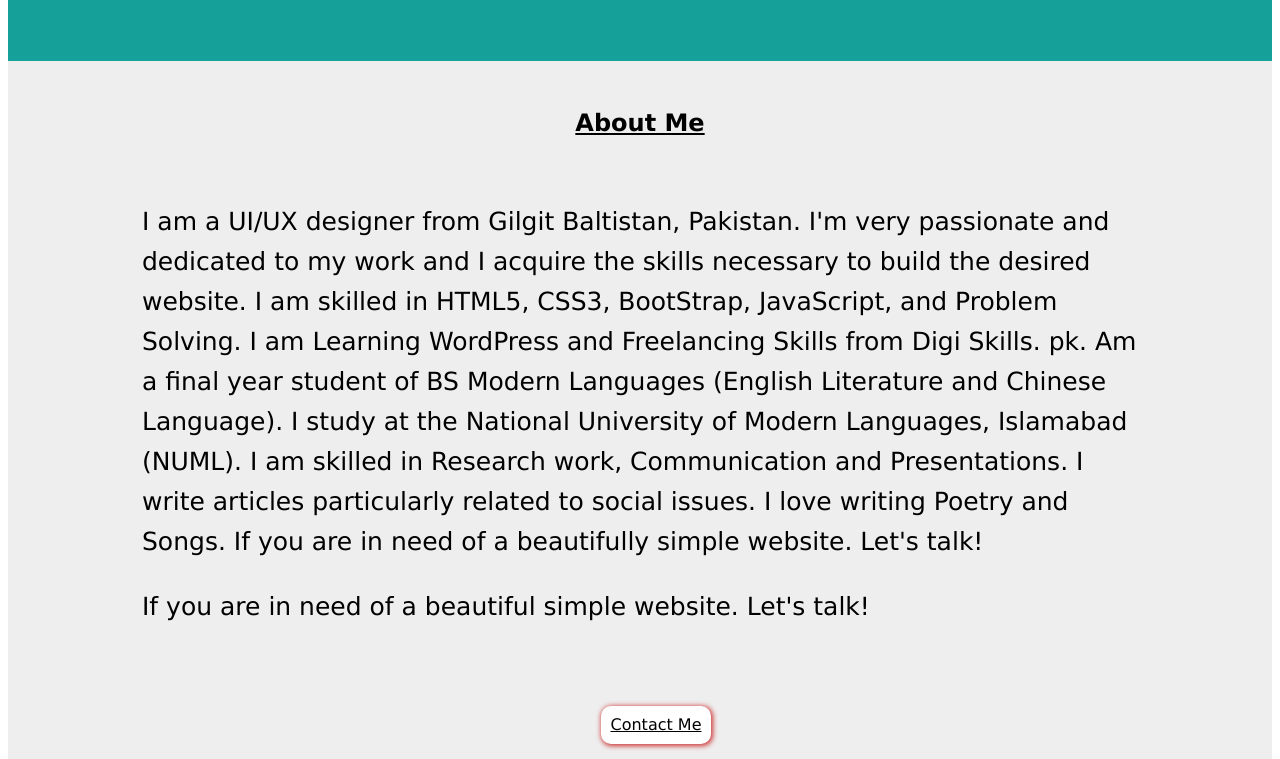
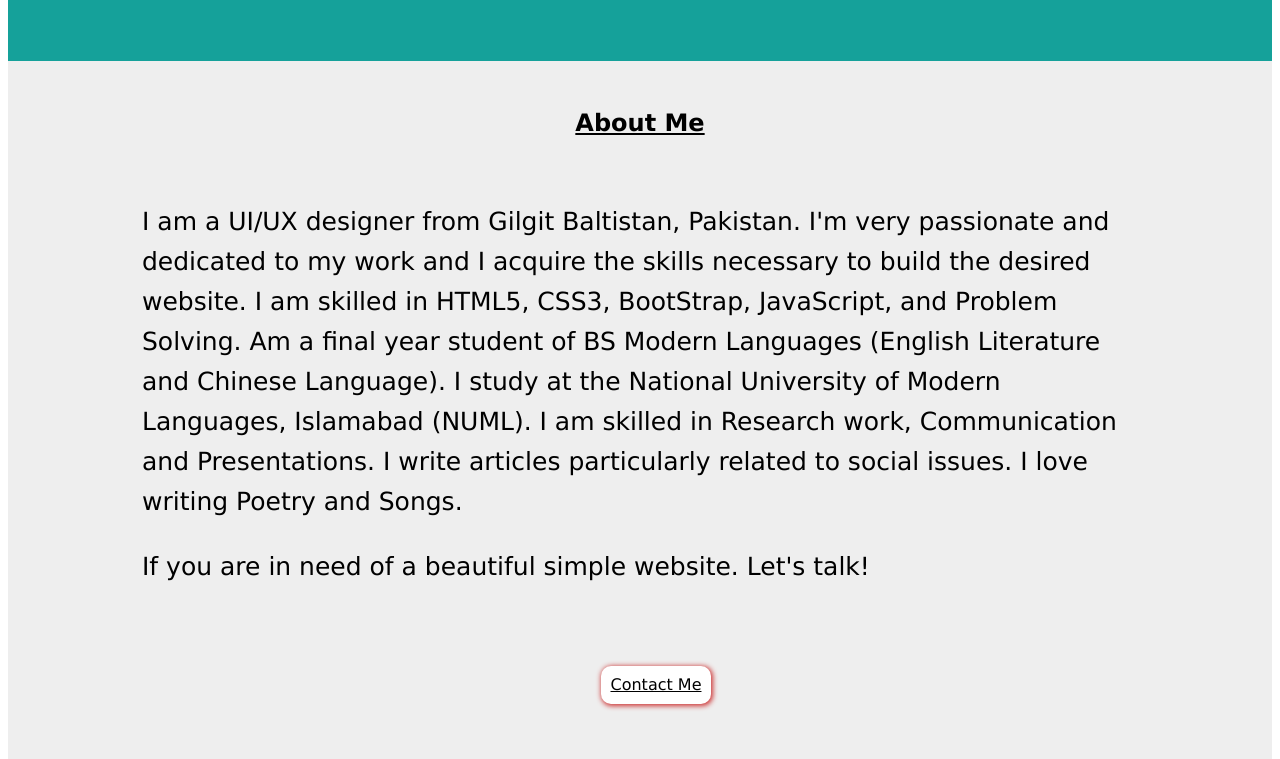
Before and after one commit to AbidaAli100/My-Portfolio, a plain HTML site: page index.html in a window 1280 px wide. Shown: the part 630-1389 px from the top of the page. Drawn offline with nearby package versions, Linux system fonts and the light colour scheme.

Commit message:
worked on introduction section

```diff
--- a/index.html
+++ b/index.html
@@ -58,9 +58,8 @@
             <div class="row">
                 <div class="col-lg-4 col-lg-offset-2">
                     <p class="content-text"> <br> I am a UI/UX designer from Gilgit Baltistan, Pakistan. I'm very passionate and dedicated to my work and I acquire the skills necessary to build the desired website. I am skilled in HTML5, CSS3, BootStrap, JavaScript, and Problem
-                        Solving. I am Learning WordPress and Freelancing Skills from Digi Skills. pk. Am a final year student of BS Modern Languages (English Literature and Chinese Language). I study at the National University of Modern Languages, Islamabad
-                        (NUML). I am skilled in Research work, Communication and Presentations. I write articles particularly related to social issues. I love writing Poetry and Songs. If you are in need of a beautifully simple website. Let's talk!
-                    </p>
+                        Solving. Am a final year student of BS Modern Languages (English Literature and Chinese Language). I study at the National University of Modern Languages, Islamabad (NUML). I am skilled in Research work, Communication and Presentations.
+                        I write articles particularly related to social issues. I love writing Poetry and Songs.</p>
                 </div>
                 <div class="col-lg-4">
                     <p class="content-text">If you are in need of a beautiful simple website. Let's talk!</p>
```
Also changed, not shown: IMAGES/error11.PNG (added), IMAGES/task app.PNG (added), IMAGES/vk.PNG (added), IMAGES/weather App.PNG (added).
